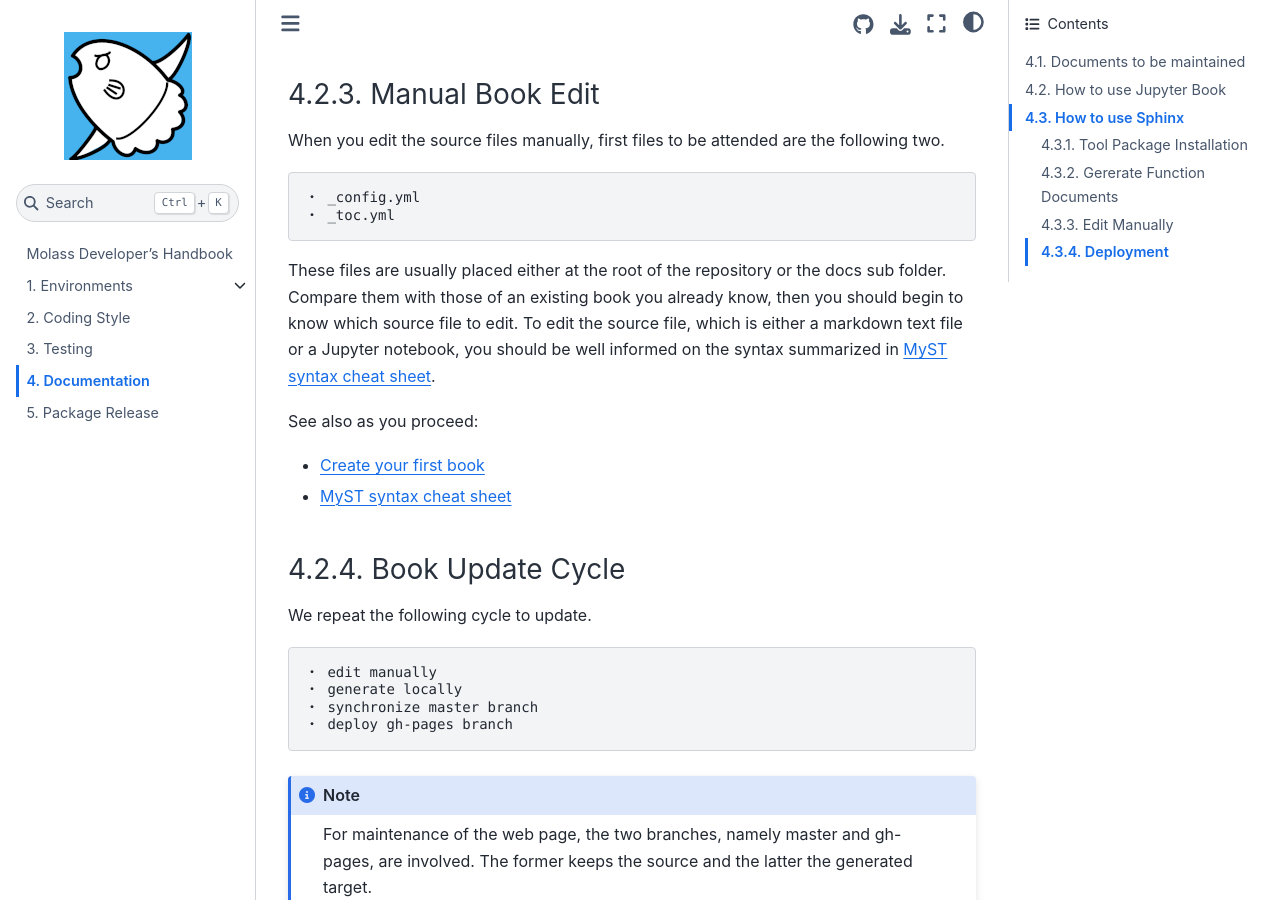
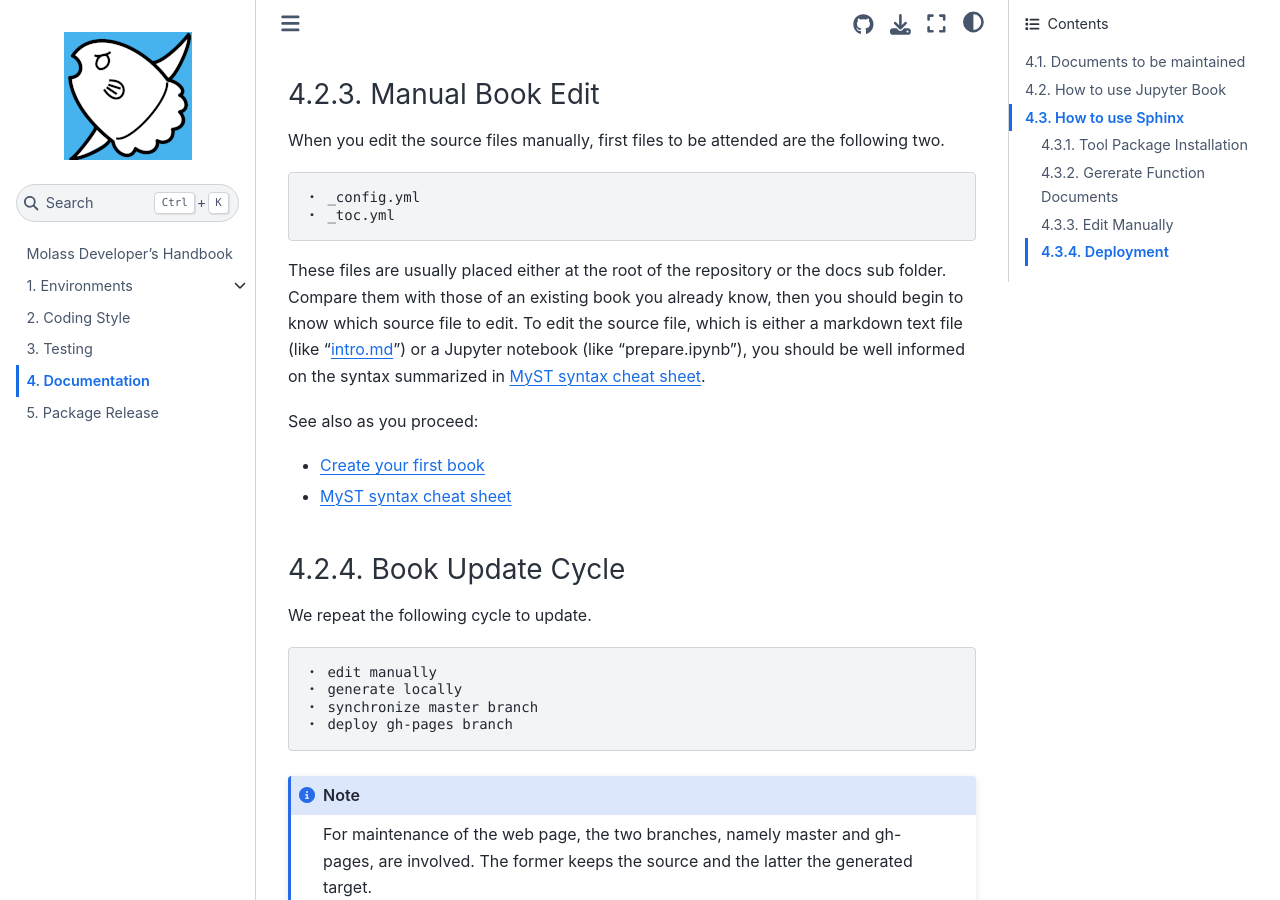
Before and after one commit to biosaxs-dev/molass-develop, a Jupyter Book: the page built from chapters/07/documentation.md, in a window 1280 px wide and 900 px high, scrolled down 1442 px. Built offline with Jupyter Book 1.0.4 settings and Sphinx 7.4.7 and the Sphinx Book theme 1.1.4, drawn with Linux system fonts in a browser that asks for light colours.

Commit message:
update for better wording

```diff
--- a/chapters/07/documentation.md
+++ b/chapters/07/documentation.md
@@ -53,7 +53,7 @@
     ・ _config.yml
     ・ _toc.yml
 
-These files are usually placed either at the root of the repository or the docs sub folder. Compare them with those of an existing book you already know, then you should begin to know which source file to edit. To edit the source file, which is either a markdown text file or a Jupyter notebook, you should be well informed on the syntax summarized in [MyST syntax cheat sheet](https://jupyterbook.org/en/stable/reference/cheatsheet.html).
+These files are usually placed either at the root of the repository or the docs sub folder. Compare them with those of an existing book you already know, then you should begin to know which source file to edit. To edit the source file, which is either a markdown text file (like "intro.md") or a Jupyter notebook (like "prepare.ipynb"), you should be well informed on the syntax summarized in [MyST syntax cheat sheet](https://jupyterbook.org/en/stable/reference/cheatsheet.html).
 
 See also as you proceed:
 
```
